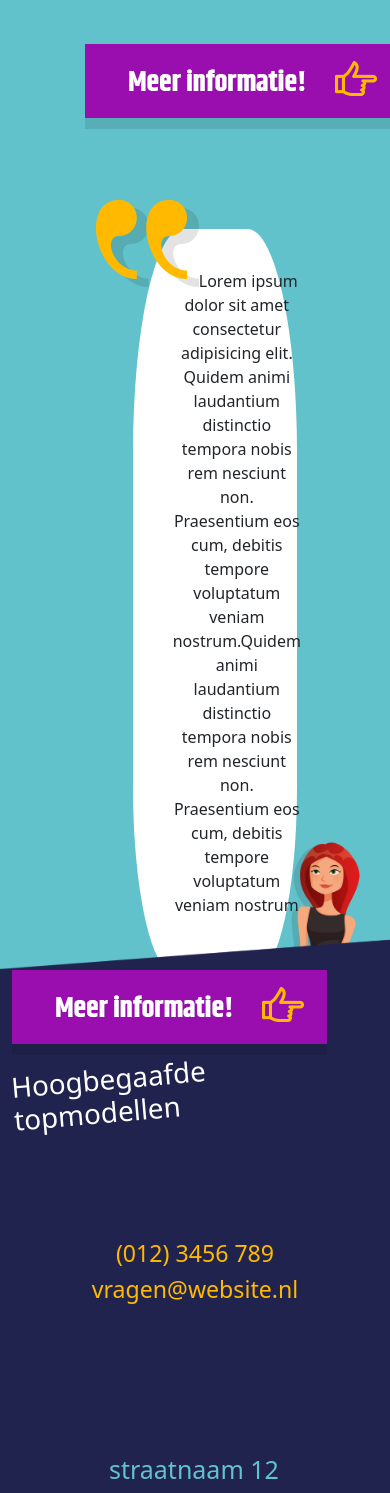
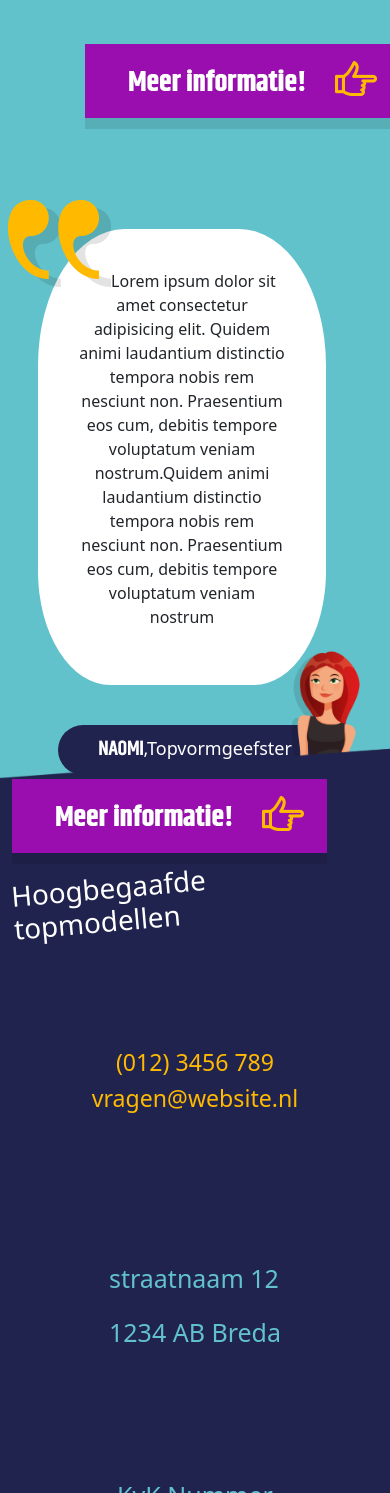
Before and after one commit to karim076/Job-review-assignment, a PHP site: page / in a window 390 px wide. Shown: the part 5007-6500 px from the top of the page. Run offline with PHP 8.4, Linux system fonts and the light colour scheme; some libraries are stand-ins or nearby versions.

Commit message:
navbar not fixed

```diff
--- a/css/main.css
+++ b/css/main.css
@@ -12,7 +12,7 @@ html,body{
 }
 /* header responsive side */
 @media screen and (max-width: 1400px) {
-	nav.firstBackground{
+	nav{
 		display: none;
 	}
 	div.toggle{
@@ -75,7 +75,7 @@ html,body{
 	margin-left: 50px;
 }
 .colum a{
-	margin-top: 5px;
+	padding-top: 20px;
 	font-size: 30px;
 	text-decoration: none;
 	color: #fff;
@@ -340,10 +340,10 @@ main{
   .textBlock{
 	  position: relative;
 	  z-index: 20;
-	  margin-left: 20px;
+	  margin-right: -241px;
 	  padding: 40px;
 	  background: #fff;
-	  width: 60%;
+	  width: 67%;
 	  height: auto;
 	  border-top-right-radius: 30%;
 	  border-top-left-radius: 30%;
@@ -384,7 +384,7 @@ main{
 .around{
 	position: relative;
 	z-index: -2;
-	margin-bottom: -640px;
+	margin-bottom: -690px;
 	overflow: hidden;
 }
 .whole{
@@ -392,10 +392,18 @@ main{
 	z-index: 100;
 	background: #21234f;
 }
-/* responsive col1 and col2 1751 */
+/* responsive col1 and col2 1449 */
 @media  screen and (max-width: 1751px) {
 	.col2 .button{
 		margin-right: 98px;
+	}
+	div.textBlock{
+		margin-right: 46px;
+	}
+}
+@media  screen and (max-width: 1751px) {
+	div.around{
+		margin-bottom: -620px;
 	}
 }
 @media  screen and (max-width: 1327px) {
@@ -417,6 +425,17 @@ main{
 	}
 	div.around {
 		margin-bottom: -474px;
+	}
+}
+
+@media  screen and (max-width: 823px) {
+	div.around{
+		margin-bottom: -377px;
+	}
+}
+@media  screen and (max-width: 757px) {
+	div.textBlock{
+		width: 105%;
 	}
 }
 /* footer */
```
